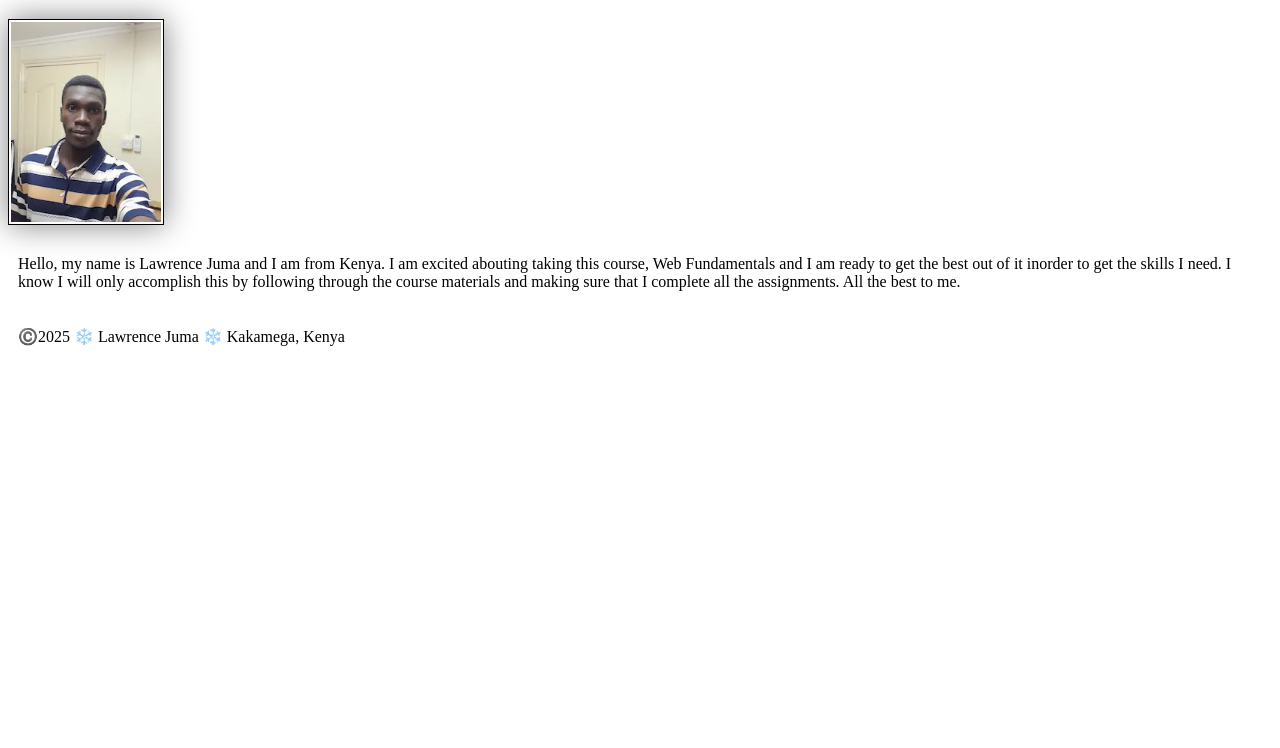
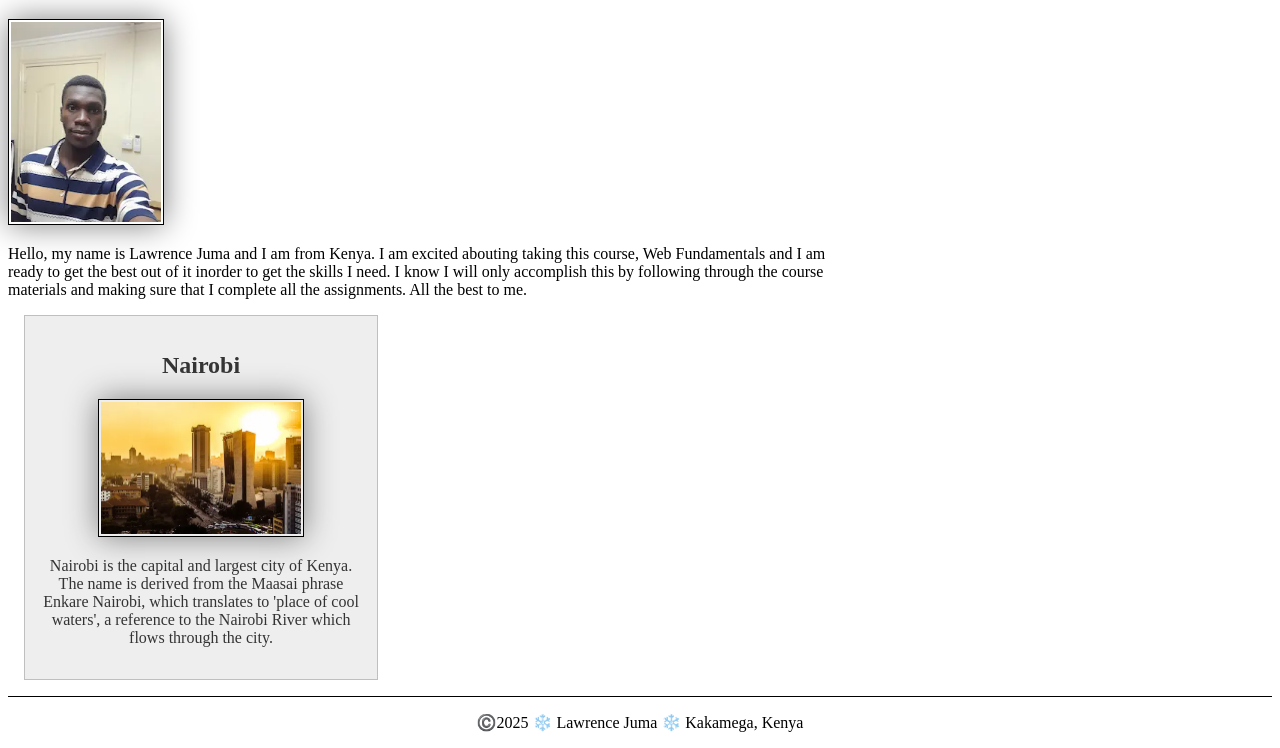
Before and after one commit to Ljay01/wdd130, a plain HTML site: page index.html in a window 1280 px wide. Shown: the part 205-953 px from the top of the page. Before the commit the page ends 800 px from the top, so only its background shows below. Drawn offline with Linux system fonts and the light colour scheme.

Commit message:
Home page enhancement

```diff
--- a/index.html
+++ b/index.html
@@ -5,6 +5,8 @@
     <meta name="viewport" content="width=device-width, initial-scale=1.0">
     <link rel="stylesheet" href="styles/styles.css">
     <title>Lawrence Juma | WDD 130</title>
+    <meta name="description" content="This is Lawrence Juma's WDD 120 home page">
+    <meta name="author" content="Lawrence Juma">
 </head>
 <body>
     <header>
@@ -20,6 +22,11 @@
              I am ready to get the best out of it inorder to get the skills I need. I know I will only accomplish this by following
             through the course materials and making sure that I complete all the assignments. All the best to me.</p>
     </main>
+    <aside>
+        <h2>Nairobi</h2>
+        <img src="images/Nairobi.webp" alt="Nairobi city">
+        <p>Nairobi is the capital and largest city of Kenya. The name is derived from the Maasai phrase Enkare Nairobi, which translates to 'place of cool waters', a reference to the Nairobi River which flows through the city.</p>
+    </aside>
     <footer>
         <p>©️2025 ❄️ Lawrence Juma ❄️ Kakamega, Kenya</p>
     </footer>
--- a/styles/styles.css
+++ b/styles/styles.css
@@ -1,3 +1,6 @@
+main {
+    max-width: 840px;
+}
 nav {
     background-color: darkblue;
     padding: 10px;
@@ -22,5 +25,31 @@ img {
 }
 
 p {
-    padding: 10px;
+    padding: 0;
 }
+
+aside {
+    width: 20em;
+    margin: 1rem;
+    border: 1px solid rgb(0 0 0 / 0.2);
+    padding: 1rem;
+    background-color: #eee;
+    color: #333;
+    text-align: center;
+}
+
+aside img {
+    width: 200px;
+    height: auto;
+}
+
+main img {
+    width: 150px;
+    height: auto;
+}
+
+footer {
+    margin-top: 15px;
+    border-top: 1px solid #000;
+    text-align: center;
+}
```
Also changed, not shown: images/Nairobi.webp (added).
